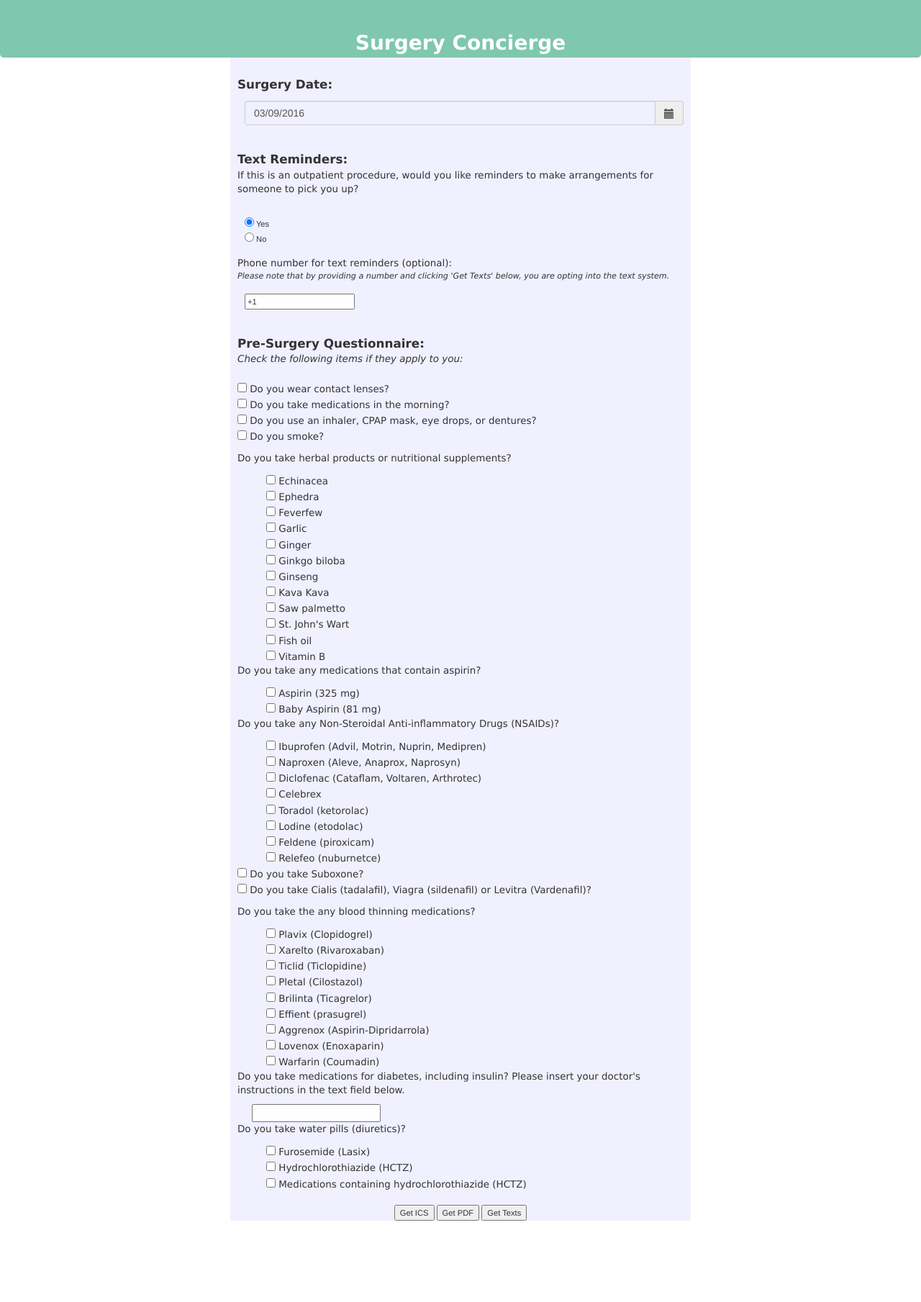
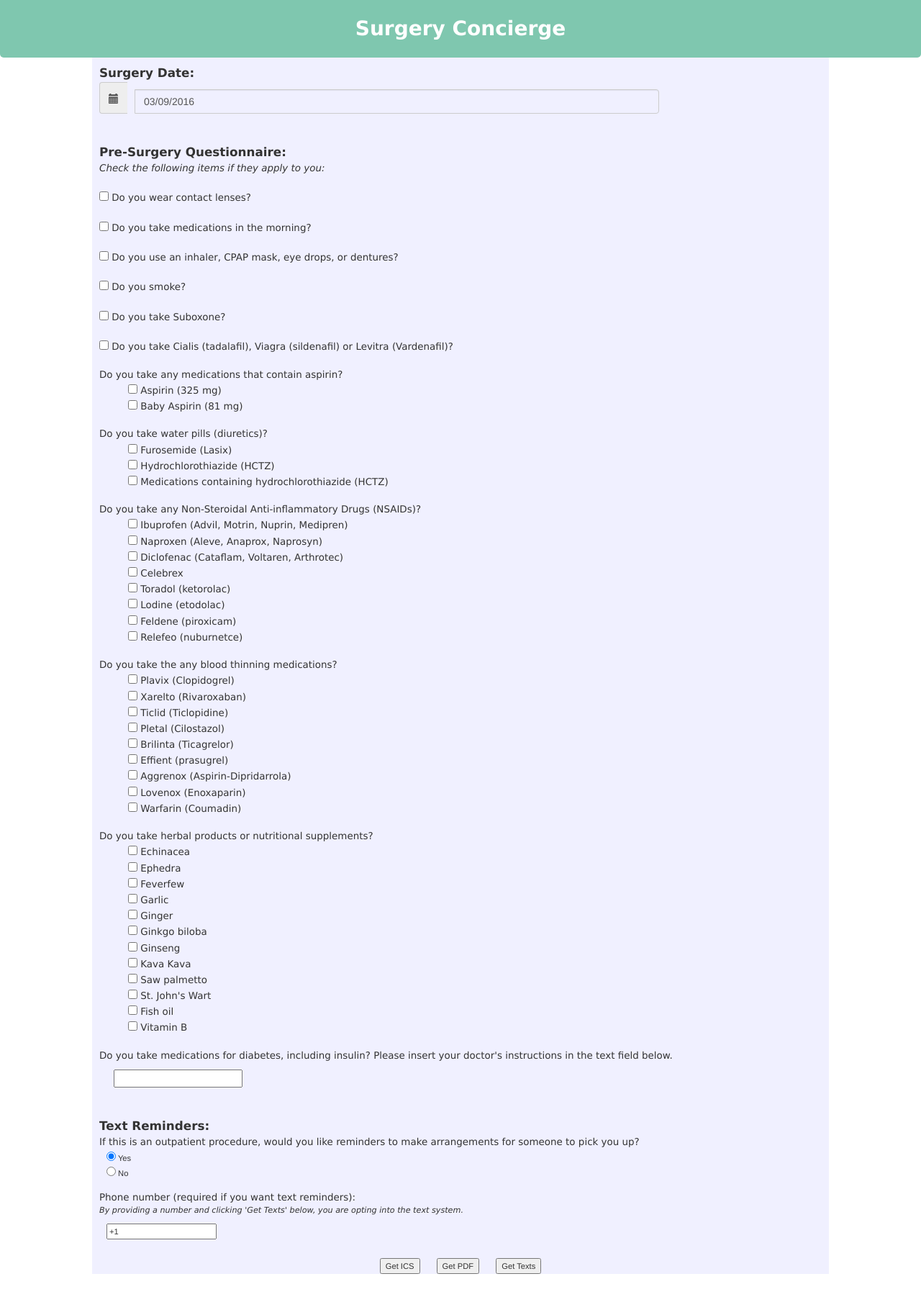
Before and after one commit to rosmaryg/surgeryconcierge, a Flask app: page / in a window 1280 px wide. Shown: the top 1809 px of the page at 72% size. Run offline with Flask 2, Linux system fonts and the light colour scheme; some libraries are stand-ins or nearby versions.

Commit message:
cleaned up template

```diff
--- /dev/null
+++ b/pilot/static/css/custom_style.css
@@ -0,0 +1,100 @@
+#header-text {
+  font-family: Verdana, Arial, sans-serif;
+  font-size: 2em;
+  font-weight: bold;
+  display: block;
+  text-align: center;
+  color: #FFFFFF;
+}
+
+#get {
+	float: center;
+}
+
+#header {
+	width: 100%;
+	height: 80px;
+	margin: auto;
+	position: relative;
+	background-color: #7FC7AF;
+	border-bottom-left-radius: 5px;
+	border-bottom-right-radius: 5px;
+}
+
+section {
+  margin-top: 10px;
+  margin-left:10px;
+  margin-right:10px;
+  font-weight: bold;
+  font-family: Verdana, Arial, sans-serif;
+  font-size: 1.5em;
+}
+
+.rand_text {
+  margin-left:10px;
+  margin-right:10px;
+  font-family: Verdana, Arial, sans-serif;
+  font-size: 1.2em;
+  position: relative;
+}
+
+.rand_text_small {
+  margin-left:10px;
+  margin-right:10px;
+  font-family: Verdana, Arial, sans-serif;
+  font-size: 1em;
+  position: relative;
+}
+
+.radio_button_set {
+  margin-left:20px;
+  margin-right:20px;
+}
+
+form {
+  width: 80%;
+  background-color: #F0F0FF;
+  font-size: 0.8em;
+  position: absolute;
+  left:10%;
+}
+
+.bfh-phone {
+	margin-left:20px;
+  margin-right:10px
+}
+
+.diab_text {
+	margin-left:20px;
+  margin-right:10px
+}
+
+.bfh-datepicker{
+  margin-left:10px;
+  width:75%;
+}
+
+.buttons {
+	text-align:center;
+}
+
+.date_text {
+  width:25%;
+}
+
+input {
+  margin-top: 10px;
+  margin-left:10px;
+  margin-right:10px;
+}
+
+bullet {
+  padding-top: 50px;
+  padding-bottom: 50px;
+}
+
+druglist {
+  font-family: Verdana, Arial, sans-serif;
+  display: block;
+  padding-left: 40px;
+}
--- /dev/null
+++ b/pilot/static/js/custom_script.js
@@ -0,0 +1,12 @@
+function OnSubmitForm() {
+	if (document.pressed == 'Get PDF') {
+		document.myform.action ="generate-pdf";
+	} else if (document.pressed == 'Get ICS') {
+		document.myform.action ="generate-ics";
+	} else if (document.pressed == 'Get Calendar') {
+		document.myform.action ="generate-calendar";
+	} else if(document.pressed == 'Get Texts') {
+		document.myform.action ="generate-text";
+	}
+	return true;
+}
--- a/pilot/templates/index.html
+++ b/pilot/templates/index.html
@@ -1,407 +1,119 @@
 <html>
 	<head>
-    <style>
-#header-text {
-    font-family: Verdana, Arial, sans-serif;
-    font-size: 2em;
-    font-weight: bold;
-    display: block;
-    text-align: center;
-    color: #FFFFFF;
-}
-
-#get {
-	float: center;
-}
-
-#header {
-	width: 100%;
-	height: 80px;
-	margin: auto;
-	position: relative;
-	background-color: #7FC7AF;
-	border-bottom-left-radius: 5px;
-	border-bottom-right-radius: 5px;
-}
-
-section {
-    margin-top: 10px;
-    margin-left:10px;
-    margin-right:10px;
-    font-weight: bold;
-    font-family: Verdana, Arial, sans-serif;
-    font-size: 1.5em;
-}
-
-.rand_text {
-    margin-left:10px;
-    margin-right:10px;
-    font-family: Verdana, Arial, sans-serif;
-    font-size: 1.2em;
-    position: relative;
-}
-
-.rand_text_small {
-    margin-left:10px;
-    margin-right:10px;
-    font-family: Verdana, Arial, sans-serif;
-    font-size: 1em;
-    position: relative;
-}
-
-.radio_button_set {
-    margin-left:20px;
-    margin-right:20px;
-}
-
-form {
-      width: 50%;
-      background-color: #F0F0FF;
-      font-size: 0.8em;
-      position: absolute;
-      left:25%;
-}
-
-.bfh-phone {
-	margin-left:20px;
-    margin-right:10px
-}
-
-.diab_text {
-	margin-left:20px;
-    margin-right:10px
-}
-
-.bfh-datepicker{
-    margin-top: 10px;
-    margin-left:20px;
-    margin-right:10px;
-}
-
-.buttons {
-	text-align:center;
-}
-
-input {
-      margin-top: 10px;
-      margin-left:10px;
-      margin-right:10px;
-}
-supplements {
-      font-family: Verdana, Arial, sans-serif;
-      display: block;
-      padding-left: 40px;
-}
-aspirin {
-      font-family: Verdana, Arial, sans-serif;
-      display: block;
-      padding-left: 40px;
-}
-nsaid {
-      font-family: Verdana, Arial, sans-serif;
-      display: block;
-      padding-left: 40px;
-}
-thinner {
-      font-family: Verdana, Arial, sans-serif;
-      display: block;
-      padding-left: 40px;
-}
-diuretic {
-      font-family: Verdana, Arial, sans-serif;
-      display: block;
-      padding-left: 40px;
-}
-    </style>
 		<title>Surgery Concierge</title>
 		<!-- JS and CSS -->
 	    <script src="https://code.jquery.com/jquery-1.10.2.js"></script>
 	    <script src="{{ url_for('static', filename='js/bootstrap-formhelpers.min.js') }}"></script>
 		<script src="{{ url_for('static', filename='js/bootstrap-formhelpers.min.js') }}"></script>
+		<script src="{{ url_for('static', filename='js/custom_script.js') }}"></script>
+		<script src="https://maxcdn.bootstrapcdn.com/bootstrap/3.3.6/js/bootstrap.min.js" integrity="sha384-0mSbJDEHialfmuBBQP6A4Qrprq5OVfW37PRR3j5ELqxss1yVqOtnepnHVP9aJ7xS" crossorigin="anonymous"></script>
 		<link rel="stylesheet" href="https://maxcdn.bootstrapcdn.com/bootstrap/3.3.6/css/bootstrap.min.css" integrity="sha384-1q8mTJOASx8j1Au+a5WDVnPi2lkFfwwEAa8hDDdjZlpLegxhjVME1fgjWPGmkzs7" crossorigin="anonymous">
 		<link rel="stylesheet" href="https://maxcdn.bootstrapcdn.com/bootstrap/3.3.6/css/bootstrap-theme.min.css" integrity="sha384-fLW2N01lMqjakBkx3l/M9EahuwpSfeNvV63J5ezn3uZzapT0u7EYsXMjQV+0En5r" crossorigin="anonymous">
-	<script src="https://maxcdn.bootstrapcdn.com/bootstrap/3.3.6/js/bootstrap.min.js" integrity="sha384-0mSbJDEHialfmuBBQP6A4Qrprq5OVfW37PRR3j5ELqxss1yVqOtnepnHVP9aJ7xS" crossorigin="anonymous"></script>
+		<link rel="stylesheet" href="{{ url_for('static', filename='css/custom_style.css') }}" />
 		<link rel="stylesheet" href="{{ url_for('static', filename='css/bootstrap-formhelpers.css') }}" />
 		<link rel="stylesheet" href="{{ url_for('static', filename='css/bootstrap-formhelpers.min.css') }}" />
 	    <link rel='stylesheet' type='text/css' href='http://code.jquery.com/ui/1.9.2/themes/base/jquery-ui.css'/>
+
+		<meta name="viewport" content="width=device-width, initial-scale=1, maximum-scale=1, user-scalable=no">
 	</head>
 
 	<body>
 		<div id="header">
-      <div id="header-text"><br/>Surgery Concierge</div>
+			<br><div id="header-text">Surgery Concierge</div>
     	</div>
 
     	<div id="instruction-form" style="display: inline">
-    	<script type="text/javascript">
-			function OnSubmitForm()
-			{
-			  if(document.pressed == 'Get PDF')
-			  {
-			   document.myform.action ="generate-pdf";
-			  }
-			  else
-			  if(document.pressed == 'Get ICS')
-			  {
-			   document.myform.action ="generate-ics";
-			  }
-			  else
-			  if(document.pressed == 'Get Calendar')
-			  {
-			    document.myform.action ="generate-calendar";
-			  }
-			  else
-			  if(document.pressed == 'Get Texts')
-			  {
-			    document.myform.action ="generate-text";
-			  }
-			  return true;
-			}
-		</script>
 	   		<form id="the-form" name="myform" onsubmit="return OnSubmitForm();" target="_blank">
-    <br>
+	   			<div class=".col-xs-6 .col-md-4">
+	    			<section>Surgery Date:</section>
+	    			<div class="bfh-datepicker" data-min="today" data-align="left" data-name="date"></div><br><br>
 
-	<p>
-		<section>Surgery Date:</section>
-		<div class="bfh-datepicker" data-min="today" data-align="right" data-name="date"></div>
-	</p>
-	<br>
+	    			<section>Pre-Surgery Questionnaire:</section>
+	    			<div class="rand_text"><i>Check the following items if they apply to you:</i><br><br>
+	    				<input type="checkbox" name="insn0" value="0"> Do you wear contact lenses?<br><br>
+	    				<input type="checkbox" name="insn1" value="1"> Do you take medications in the morning?<br><br>
+	    				<input type="checkbox" name="insn2" value="2"> Do you use an inhaler, CPAP mask, eye drops, or dentures?<br><br>
+	    				<input type="checkbox" name="insn13" value="13"> Do you smoke?<br><br>
+	    				<input type="checkbox" name="insn7" value="7"> Do you take Suboxone?<br><br>
+	    				<input type="checkbox" name="insn8" value="8"> Do you take Cialis (tadalafil), Viagra (sildenafil) or Levitra (Vardenafil)?<br><br>
+	    				Do you take any medications that contain aspirin?
+	    				<druglist>
+	    					<input type="checkbox" name="insn4" value="4"> Aspirin (325 mg)<br>
+	    					<input type="checkbox" name="insn14" value="14"> Baby Aspirin (81 mg)<br>
+	    					<!-- Anacin<br>
+	    					<input type="checkbox" name="insn4c" value="4c"> Ascriptin<br>
+	    					<input type="checkbox" name="insn4d" value="4d"> Pepto-Bismol<br>
+	    					<input type="checkbox" name="insn4e" value="4e"> Bufferin<br>
+	    					<input type="checkbox" name="insn4f" value="4f"> Alka-Seltzer<br>
+	    					<input type="checkbox" name="insn4g" value="4g"> Excedrin<br>
+	    					<input type="checkbox" name="insn4h" value="4h"> Florinal<br>
+	    					<input type="checkbox" name="insn4i" value="4i"> Lortab ASA -->
+	    				</druglist><br>
+	    				Do you take water pills (diuretics)?
+	    				<druglist>
+	    					<input type="checkbox" name="insn11a" value="11a"> Furosemide (Lasix)<br>
+	    					<input type="checkbox" name="insn11b" value="11b"> Hydrochlorothiazide (HCTZ)<br>
+	    					<input type="checkbox" name="insn11c" value="11c"> Medications containing hydrochlorothiazide (HCTZ)<br>
+	    				</druglist><br>
+	    				Do you take any Non-Steroidal Anti-inflammatory Drugs (NSAIDs)?
+	    				<druglist>
+	    					<input type="checkbox" name="insn5a" value="5a"> Ibuprofen (Advil, Motrin, Nuprin, Medipren)<br>
+	    					<input type="checkbox" name="insn5b" value="5b"> Naproxen (Aleve, Anaprox, Naprosyn)<br>
+	    					<input type="checkbox" name="insn5c" value="5c"> Diclofenac (Cataflam, Voltaren, Arthrotec)<br>
+	    					<input type="checkbox" name="insn5d" value="5d"> Celebrex<br>
+	    					<input type="checkbox" name="insn5e" value="5e"> Toradol (ketorolac)<br>
+	    					<input type="checkbox" name="insn5f" value="5f"> Lodine (etodolac)<br>
+	    					<input type="checkbox" name="insn5g" value="5g"> Feldene (piroxicam)<br>
+	    					<input type="checkbox" name="insn5h" value="5h"> Relefeo (nuburnetce)<br>
+	    				</druglist><br>
+	    				<!--<input type="checkbox" name="insn6" value="6"> Do you take Accutane (isotretinoin)?<br>  -->
+	    				Do you take the any blood thinning medications?
+	    				<druglist>
+	    					<input type="checkbox" name="insn9a" value="9a"> Plavix (Clopidogrel)<br>
+	    					<input type="checkbox" name="insn9b" value="9b"> Xarelto (Rivaroxaban)<br>
+	    					<input type="checkbox" name="insn9c" value="9c"> Ticlid (Ticlopidine)<br>
+	    					<input type="checkbox" name="insn9d" value="9d"> Pletal (Cilostazol)<br>
+	    					<input type="checkbox" name="insn9e" value="9e"> Brilinta (Ticagrelor)<br>
+	    					<input type="checkbox" name="insn9f" value="9f"> Effient (prasugrel)<br>
+	    					<input type="checkbox" name="insn9g" value="9g"> Aggrenox (Aspirin-Dipridarrola)<br>
+	    					<input type="checkbox" name="insn9h" value="9h"> Lovenox (Enoxaparin)<br>
+	    					<input type="checkbox" name"insn12" value="12"> Warfarin (Coumadin)
+	    				</druglist><br>
+	    				Do you take herbal products or nutritional supplements?
+	    				<druglist>
+	    					<input type="checkbox" name="insn3a" value="3a"> Echinacea<br>
+	    					<input type="checkbox" name="insn3b" value="3b"> Ephedra<br>
+	    					<input type="checkbox" name="insn3c" value="3c"> Feverfew<br>
+	    					<input type="checkbox" name="insn3d" value="3d"> Garlic<br>
+	    					<input type="checkbox" name="insn3e" value="3e"> Ginger<br>
+	    					<input type="checkbox" name="insn3f" value="3f"> Ginkgo biloba<br>
+	    					<input type="checkbox" name="insn3g" value="3g"> Ginseng<br>
+	    					<input type="checkbox" name="insn3h" value="3h"> Kava Kava<br>
+	    					<input type="checkbox" name="insn3i" value="3i"> Saw palmetto<br>
+	    					<input type="checkbox" name="insn3j" value="3j"> St. John's Wart<br>
+	    					<input type="checkbox" name="insn3k" value="3k"> Fish oil<br>
+	    					<input type="checkbox" name="insn3l" value="3l"> Vitamin B
+	    				</druglist><br>
+	    				Do you take medications for diabetes, including insulin? Please insert your doctor's instructions in the text field below.<br>
+	    				<input class="diab_text" type="text" name="insn10"><br>
+	    			</div><br><br>
 
 					<section>Text Reminders:</section>
-	<div class="rand_text"><p>If this is an outpatient procedure, would you like reminders to make arrangements for someone to pick you up?</div><br>
+	    			<div class="rand_text">If this is an outpatient procedure, would you like reminders to make arrangements for someone to pick you up?</div>
 	    			<div class="radio_button_set">
 	    				<input type="radio" name="pickup" value="yes" checked> Yes<br>
 	    				<input type="radio" name="pickup" value="no"> No<br>
- 	</div>
+	    			</div><br>
+	    			<div class="rand_text">Phone number (required if you want text reminders):<br></div>
+	    			<div class="rand_text_small"><i>By providing a number and clicking 'Get Texts' below, you are opting into the text system.</i></div>
+	    			<input type="text" name="phone-number" class="bfh-phone" data-format="+1 (ddd) ddd-dddd"><br><br>
 
- 	<br>
-	<div class="rand_text">Phone number for text reminders (optional):<br></div>
-	<div class="rand_text_small"><i>Please note that by providing a number and clicking 'Get Texts' below, you are opting into the text system.</i></div>
-	<br>
-	<input type="text" name="phone-number" class="bfh-phone" data-format="+1 (ddd) ddd-dddd">
-	</p>
-	<br>
-
-	<p><section>Pre-Surgery Questionnaire:</section>
-	  <div class="rand_text"><i>Check the following items if they apply to you:</i><br><br>
-	  <input type="checkbox"
-		 name="insn0"
-		 value="0">
-	  Do you wear contact lenses?<br>
-	  <input type="checkbox"
-		 name="insn1"
-		 value="1">
-	  Do you take medications in the morning?<br>
-	  <input type="checkbox"
-		 name="insn2"
-		 value="2">
-	  Do you use an inhaler, CPAP mask, eye drops, or dentures?<br>
-	  <input type="checkbox"
-		 name="insn13"
-		 value="13">
-	  Do you smoke?</p>
-	  <p> Do you take herbal products or nutritional supplements?</p>
-	  <supplements>
-	  	<input type="checkbox"
-			name="insn3a"
-			value="3a">
-	  	Echinacea<br>
-	  	<input type="checkbox"
-			name="insn3b"
-			value="3b">
-		Ephedra<br>
-		<input type="checkbox"
-			name="insn3c"
-			value="3c">
-	       	Feverfew<br>
-		<input type="checkbox"
-		 	name="insn3d"
-			value="3d">
-	     	Garlic<br>
-	  	<input type="checkbox"
-		 	name="insn3e"
-		 	value="3e">
-		Ginger<br>
-	  	<input type="checkbox"
-			name="insn3f"
-			value="3f">
-          	Ginkgo biloba<br>
-	  	<input type="checkbox"
-			name="insn3g"
-			value="3g">
-	  	Ginseng<br>
-	  	<input type="checkbox"
-			name="insn3h"
-		 	value="3h">
-	 	Kava Kava<br>
-	  	<input type="checkbox"
-			name="insn3i"
-		 	value="3i">
-	  	Saw palmetto<br>
-	  	<input type="checkbox"
-			name="insn3j"
-			value="3j">
-	 	St. John's Wart<br>
-	  	<input type="checkbox"
-			name="insn3k"
-			value="3k">
-	  	Fish oil<br>
-	  	<input type="checkbox"
-			name="insn3l"
-			value="3l">
-	  	Vitamin B
-	  </supplements>
-	  <p>Do you take any medications that contain aspirin?</p>
-	  <aspirin>
-	  	<input type="checkbox"
-			name="insn4"
-			value="4">
-	  	Aspirin (325 mg)<br>
-	  	<input type="checkbox"
-			name="insn14"
-			value="14">
-		Baby Aspirin (81 mg)<br> <!-- TODO: fix where this plugs into -->
-	  	<!-- Anacin<br>
-	  	<input type="checkbox"
-			name="insn4c"
-			value="4c">
-	  	Ascriptin<br>
-	  	<input type="checkbox"
-			name="insn4d"
-			value="4d">
-	  	Pepto-Bismol<br>
-	  	<input type="checkbox"
-			name="insn4e"
-			value="4e">
-		Bufferin<br>
-	  	<input type="checkbox"
-			name="insn4f"
-			value="4f">
-		Alka-Seltzer<br>
-	  	<input type="checkbox"
-			name="insn4g"
-			value="4g">
-		Excedrin<br>
-	  	<input type="checkbox"
-			name="insn4h"
-			value="4h">
-		Florinal<br>
-	  	<input type="checkbox"
-			name="insn4i"
-			value="4i">
-		Lortab ASA -->
-	  </aspirin>
-  	  <p>Do you take any Non-Steroidal Anti-inflammatory Drugs (NSAIDs)?</p>
-	  <nsaid>
-	  	<input type="checkbox"
-			name="insn5a"
-			value="5a">
-		 Ibuprofen (Advil, Motrin, Nuprin, Medipren)<br>
-	  	<input type="checkbox"
-			name="insn5b"
-			value="5b">
-		 Naproxen (Aleve, Anaprox, Naprosyn)<br>
-	  	<input type="checkbox"
-			name="insn5c"
-			value="5c">
-		 Diclofenac (Cataflam, Voltaren, Arthrotec)<br>
-	  	<input type="checkbox"
-			name="insn5d"
-			value="5d">
-		 Celebrex<br>
-	  	<input type="checkbox"
-			name="insn5e"
-			value="5e">
-		 Toradol (ketorolac)<br>
-	  	<input type="checkbox"
-			name="insn5f"
-			value="5f">
-		 Lodine (etodolac)<br>
-	  	<input type="checkbox"
-			name="insn5g"
-			value="5g">
-		 Feldene (piroxicam)<br>
-	  	<input type="checkbox"
-			name="insn5h"
-			value="5h">
-		 Relefeo (nuburnetce)<br>
-	  </nsaid>
-	  <p><!-- <input type="checkbox"
-		 name="insn6"
-		 value="6">
-	  Do you take Accutane (isotretinoin)?<br> -->
-	  <input type="checkbox"
-		 name="insn7"
-		 value="7">
-	  Do you take Suboxone?<br>
-	  <input type="checkbox"
-		 name="insn8"
-		 value="8">
-	  Do you take Cialis (tadalafil), Viagra (sildenafil) or Levitra (Vardenafil)?</p>
-	  <p>Do you take the any blood thinning medications?</p>
-	  <thinner>
-	  	<input type="checkbox"
-			name="insn9a"
-			value="9a">
-	  	Plavix (Clopidogrel)<br>
-	  	<input type="checkbox"
-			name="insn9b"
-			value="9b">
-	  	Xarelto (Rivaroxaban)<br>
-	  	<input type="checkbox"
-			name="insn9c"
-			value="9c">
-	  	Ticlid (Ticlopidine)<br>
-	  	<input type="checkbox"
-			name="insn9d"
-			value="9d">
-	  	Pletal (Cilostazol)<br>
-	  	<input type="checkbox"
-			name="insn9e"
-			value="9e">
-	  	Brilinta (Ticagrelor)<br>
-	  	<input type="checkbox"
-			name="insn9f"
-			value="9f">
-	 	Effient (prasugrel)<br>
-	  	<input type="checkbox"
-			name="insn9g"
-			value="9g">
-	  	Aggrenox (Aspirin-Dipridarrola)<br>
-		<input type="checkbox"
-		       name="insn9h"
-		       value="9h">
-		Lovenox (Enoxaparin)<br>
-		<input type="checkbox"
-			name"insn12"
-			value="12"> <!-- hacky fix to give a specific medication switch if you r taking warfarin -->
-		Warfarin (Coumadin)
-	  </thinner>
-	  <p>Do you take medications for diabetes, including insulin? Please insert your doctor's instructions in the text field below.</p>
-	  <input class="diab_text" type="text"
-		 name="insn10">
-	  <p>Do you take water pills (diuretics)?</p>
-	  <diuretic>
-
-	  	<input type="checkbox"
-			name="insn11a"
-			value="11a">
-	  	Furosemide (Lasix)<br>
-	  	<input type="checkbox"
-			name="insn11b"
-			value="11b">
-		Hydrochlorothiazide (HCTZ)<br>
-	  	<input type="checkbox"
-			name="insn11c"
-			value="11c">
- 		Medications containing hydrochlorothiazide (HCTZ)<br><br>
-	  </diuretic>
-	  </div>
-	<!--  <input type="submit" name="get" onclick="document.pressed=this.value" value="Get Calendar"> -->
 	    			<div class="buttons">
 	    				<input type="submit" name="get" onclick="document.pressed=this.value" value="Get ICS">
 	    				<input type="submit" name="get" onclick="document.pressed=this.value" value="Get PDF">
 	    				<input type="submit" name="get" onclick="document.pressed=this.value" value="Get Texts">
 	    			</div>
+	    		</div>
 	    	</form>
     	</div>
 	</body>
```
Lines whose indentation alone changed are shown as unchanged.
